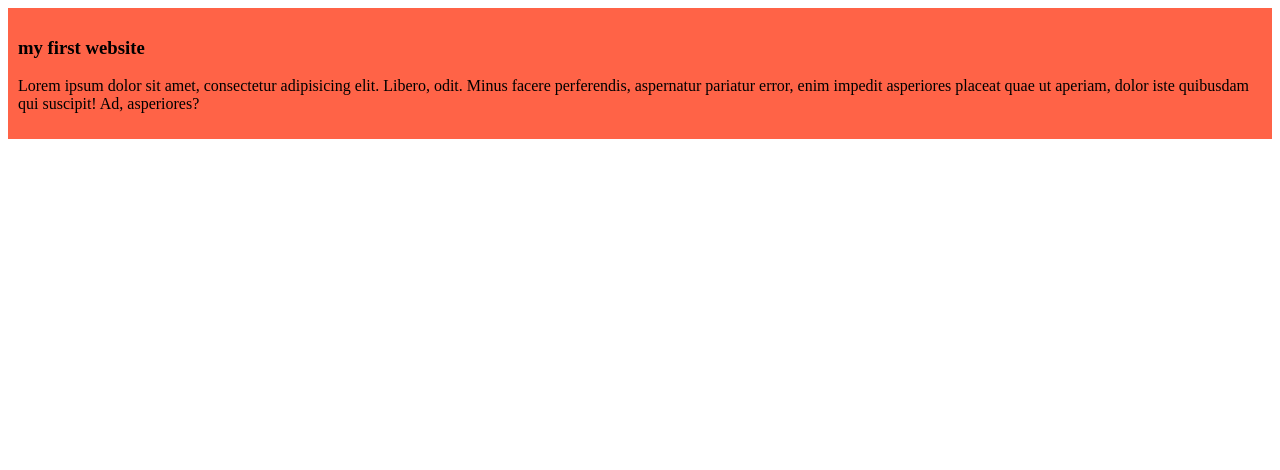
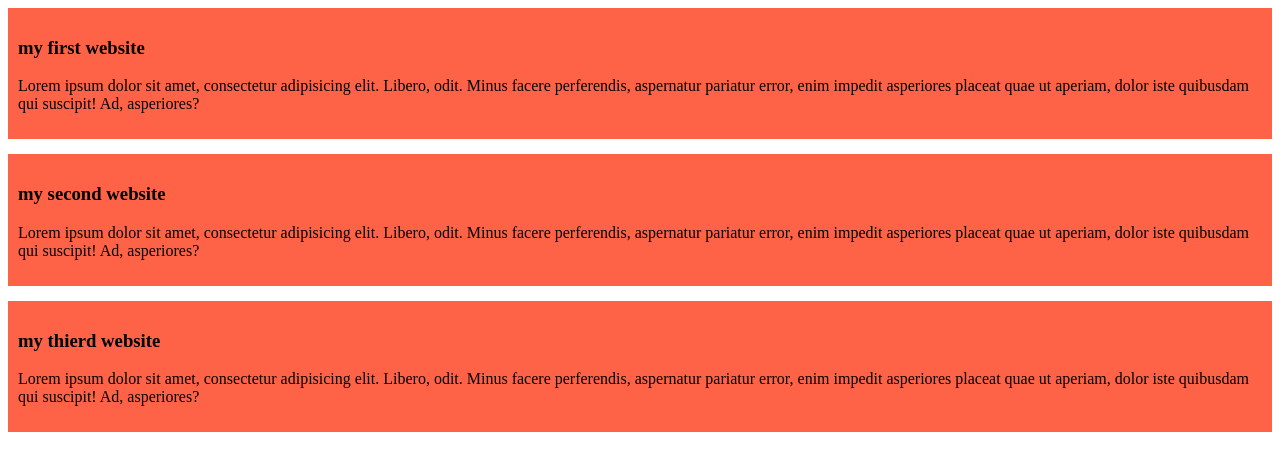
Before and after one commit to AkhlasurRahman347/my-simple-website, a plain HTML site: page index.html in a window 1280 px wide. Drawn offline with Linux system fonts and the light colour scheme.

Commit message:
added thr second and third blog

```diff
--- a/index.html
+++ b/index.html
@@ -11,5 +11,13 @@
         <h3>my first website</h3>
         <p>Lorem ipsum dolor sit amet, consectetur adipisicing elit. Libero, odit. Minus facere perferendis, aspernatur pariatur error, enim impedit asperiores placeat quae ut aperiam, dolor iste quibusdam qui suscipit! Ad, asperiores?</p>
     </div>
+    <div>
+        <h3>my second website</h3>
+        <p>Lorem ipsum dolor sit amet, consectetur adipisicing elit. Libero, odit. Minus facere perferendis, aspernatur pariatur error, enim impedit asperiores placeat quae ut aperiam, dolor iste quibusdam qui suscipit! Ad, asperiores?</p>
+    </div>
+    <div>
+        <h3>my thierd website</h3>
+        <p>Lorem ipsum dolor sit amet, consectetur adipisicing elit. Libero, odit. Minus facere perferendis, aspernatur pariatur error, enim impedit asperiores placeat quae ut aperiam, dolor iste quibusdam qui suscipit! Ad, asperiores?</p>
+    </div>
 </body>
 </html>
--- a/styles/blog.css
+++ b/styles/blog.css
@@ -1,4 +1,5 @@
 div{
     background-color: tomato;
     padding: 10px;
+    margin-bottom: 15px;
 }
```
